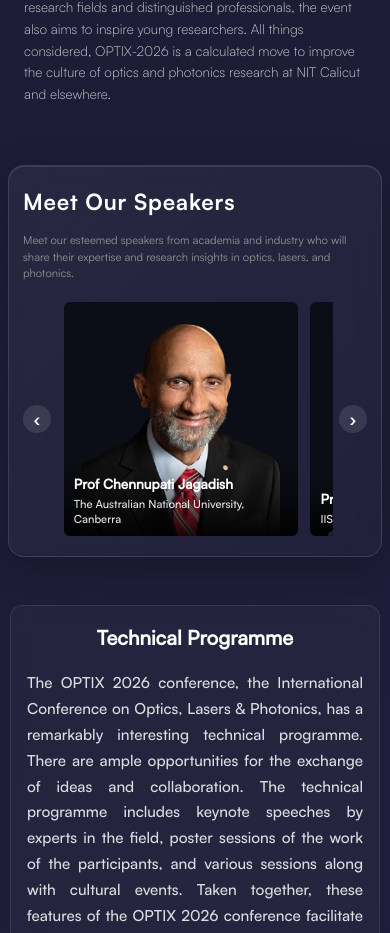
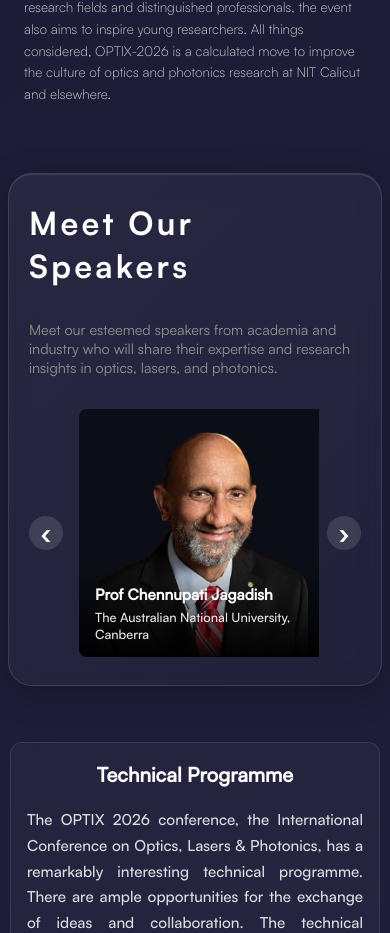
Before and after one commit to AFarHitman7/optix-conference, a React (Vite) app: page / in a window 390 px wide. Shown: the part 1560-2493 px from the top of the page. Built offline with nearby package versions, Linux system fonts and the light colour scheme.

Commit message:
Fix speakers carousel preview sliding behavior

```diff
--- a/src/pages/Register.module.css
+++ b/src/pages/Register.module.css
@@ -136,18 +136,21 @@
 
 .textContainer {
   margin-bottom: 1.8rem;
+  text-align: center;
 }
 
 .textContainer .title {
   font-size: clamp(1.4rem, 2vw, 1.8rem);
   font-weight: 600;
   margin-bottom: 0.4rem;
+  text-align: center;
 }
 
 .subtitle {
   font-size: 0.95rem;
   color: #475569;
   margin-bottom: 0.5rem;
+  text-align: center;
 }
 
 .earlyBirdBanner {
--- a/src/pages/Speakers.jsx
+++ b/src/pages/Speakers.jsx
@@ -1,5 +1,5 @@
+import { useEffect, useState } from "react";
 import styles from "./Speakers.module.css";
-import { useRef, useEffect, useState } from "react";
 
 const images = import.meta.glob("./assets/speakers/*.png", { eager: true });
 
@@ -50,20 +50,27 @@ const speakerMeta = {
   },
 };
 
-const speakers = Object.entries(images).map(([path, module], index) => {
-  const fileName = path.split("/").pop(); // "01.png"
+const speakers = Object.entries(images)
+  .map(([path, module]) => {
+    const fileName = path.split("/").pop();
 
     return {
-    id: index + 1,
+      id: fileName,
       img: module.default,
       name: speakerMeta[fileName]?.name || "Unknown Speaker",
       designation: speakerMeta[fileName]?.designation || "",
     };
-});
+  })
+  .sort((a, b) => a.id.localeCompare(b.id, undefined, { numeric: true }));
 
-const SpeakerCard = ({ speaker }) => {
-  return (
-    <div className={styles.speakerCard}>
+const getVisibleCount = (width) => {
+  if (width <= 640) return 1;
+  if (width <= 1024) return 2;
+  return 3;
+};
+
+const SpeakerCard = ({ speaker }) => (
+  <article className={styles.speakerCard}>
     <div className={styles.imageWrap}>
       <img src={speaker.img} alt={speaker.name} className={styles.image} />
       <div className={styles.overlay}>
@@ -71,183 +78,71 @@ const SpeakerCard = ({ speaker }) => {
         <p className={styles.speakerDesignation}>{speaker.designation}</p>
       </div>
     </div>
-    </div>
+  </article>
 );
+
+const SpeakerCarousel = () => {
+  const [activeIndex, setActiveIndex] = useState(0);
+  const [visibleCount, setVisibleCount] = useState(getVisibleCount(window.innerWidth));
+
+  useEffect(() => {
+    const handleResize = () => setVisibleCount(getVisibleCount(window.innerWidth));
+    window.addEventListener("resize", handleResize);
+    return () => window.removeEventListener("resize", handleResize);
+  }, []);
+
+  const maxStartIndex = Math.max(0, speakers.length - visibleCount);
+
+  useEffect(() => {
+    if (activeIndex > maxStartIndex) {
+      setActiveIndex(maxStartIndex);
+    }
+  }, [activeIndex, maxStartIndex]);
+
+  const next = () => {
+    setActiveIndex((prev) => (prev >= maxStartIndex ? 0 : prev + 1));
   };
 
-const SpeakerCarousel = () => {
-  const carouselRef = useRef(null);
-  const intervalRef = useRef(null);
-  const [activeIndex, setActiveIndex] = useState(0);
-
-  const infiniteSpeakers = [...speakers, ...speakers, ...speakers];
-
-  const updateActive = () => {
-    const el = carouselRef.current;
-    if (!el) return;
-
-    const setWidth = el.scrollWidth / 3;
-
-    if (el.scrollLeft <= setWidth * 0.5) {
-      el.scrollLeft += setWidth;
-    } else if (el.scrollLeft >= setWidth * 2.5) {
-      el.scrollLeft -= setWidth;
-    }
-
-    const center = el.scrollLeft + el.offsetWidth / 2;
-
-    const cards = Array.from(el.children);
-    let closest = 0;
-    let min = Infinity;
-
-    cards.forEach((card, i) => {
-      const box = card.offsetLeft + card.offsetWidth / 2;
-      const d = Math.abs(center - box);
-      if (d < min) {
-        min = d;
-        closest = i;
-      }
-    });
-
-    setActiveIndex(closest);
+  const previous = () => {
+    setActiveIndex((prev) => (prev <= 0 ? maxStartIndex : prev - 1));
   };
-
-  const getScrollAmount = () => {
-    const el = carouselRef.current;
-    if (!el) return 0;
-
-    const width = el.offsetWidth;
-
-    // Responsive scroll amounts based on screen width
-    if (width <= 380) {
-      // Very small mobile - scroll nearly full width (90%)
-      return width * 0.9;
-    } else if (width <= 480) {
-      // Small mobile - scroll 85% of width
-      return width * 0.85;
-    } else if (width <= 640) {
-      // Mobile portrait - scroll 70% of width
-      return width * 0.7;
-    } else if (width <= 900) {
-      // Small tablets - scroll 50% (one card when 2 visible)
-      return width * 0.5;
-    } else if (width <= 1200) {
-      // Tablets - scroll 33% (one card when 3 visible)
-      return width * 0.33;
-    } else {
-      // Desktop - scroll 25% (one card when 4 visible)
-      return width * 0.25;
-    }
-  };
-
-  const isMobileViewport = () => window.innerWidth <= 768;
-
-  const autoScroll = () => {
-    const el = carouselRef.current;
-    if (!el || isMobileViewport()) return;
-
-    el.scrollBy({
-      left: getScrollAmount(),
-      behavior: "smooth",
-    });
-  };
-
-  const scroll = (dir) => {
-    const el = carouselRef.current;
-    if (!el) return;
-
-    const amount = getScrollAmount();
-
-    el.scrollBy({
-      left: dir === "left" ? -amount : amount,
-      behavior: "smooth",
-    });
-
-    stopAutoScroll();
-  };
-
-  const startAutoScroll = () => {
-    if (isMobileViewport()) {
-      stopAutoScroll();
-      return;
-    }
-
-    if (!intervalRef.current) {
-      intervalRef.current = setInterval(autoScroll, 3000);
-    }
-  };
-
-  const stopAutoScroll = () => {
-    if (intervalRef.current) {
-      clearInterval(intervalRef.current);
-      intervalRef.current = null;
-    }
-  };
-
-  useEffect(() => {
-    const el = carouselRef.current;
-    if (!el) return;
-
-    // start from middle set
-    el.scrollLeft = el.scrollWidth / 3;
-
-    startAutoScroll();
-
-    el.addEventListener("scroll", updateActive);
-
-    // Handle window resize to recalculate scroll amounts
-    const handleResize = () => {
-      updateActive();
-
-      if (isMobileViewport()) {
-        stopAutoScroll();
-      } else {
-        startAutoScroll();
-      }
-    };
-    window.addEventListener("resize", handleResize);
-
-    return () => {
-      stopAutoScroll();
-      el.removeEventListener("scroll", updateActive);
-      window.removeEventListener("resize", handleResize);
-    };
-  }, []);
 
   return (
     <div className={styles.carouselContainer}>
       <button
         className={styles.navButton}
-        onClick={() => scroll("left")}
+        onClick={previous}
         aria-label="Previous speaker"
+        type="button"
       >
         ‹
       </button>
 
+      <div className={styles.viewport}>
         <div
-        className={styles.carousel}
-        ref={carouselRef}
-        onMouseEnter={stopAutoScroll}
-        onMouseLeave={startAutoScroll}
-        onTouchStart={stopAutoScroll}
-        onTouchEnd={startAutoScroll}
+          className={styles.track}
+          style={{
+            width: `${(speakers.length * 100) / visibleCount}%`,
+            transform: `translateX(-${(activeIndex * 100) / speakers.length}%)`,
+          }}
         >
-        {infiniteSpeakers.map((speaker, i) => (
+          {speakers.map((speaker) => (
             <div
-            key={`${speaker.id}-${i}`}
-            className={`${styles.slide} ${
-              i === activeIndex ? styles.active : ""
-            }`}
+              key={speaker.id}
+              className={styles.slide}
+              style={{ width: `${100 / speakers.length}%` }}
             >
               <SpeakerCard speaker={speaker} />
             </div>
           ))}
         </div>
+      </div>
 
       <button
         className={styles.navButton}
-        onClick={() => scroll("right")}
+        onClick={next}
         aria-label="Next speaker"
+        type="button"
       >
         ›
       </button>
@@ -257,20 +152,18 @@ const SpeakerCarousel = () => {
 
 export default function Speakers() {
   return (
-    <>
     <section className={styles.page}>
       <div className={styles.container}>
         <div className={styles.textContainer}>
           <h1 className={styles.title}>Meet Our Speakers</h1>
           <p>
-              Meet our esteemed speakers from academia and industry who will
-              share their expertise and research insights in optics, lasers, and
+            Meet our esteemed speakers from academia and industry who will share
+            their expertise and research insights in optics, lasers, and
             photonics.
           </p>
         </div>
         <SpeakerCarousel />
       </div>
     </section>
-    </>
   );
 }
--- a/src/pages/Speakers.module.css
+++ b/src/pages/Speakers.module.css
@@ -1,7 +1,6 @@
 .page {
   position: relative;
   color: #fff;
-  height: fit-content;
   padding: 7rem 1.5rem;
 }
 
@@ -21,7 +20,7 @@
   backdrop-filter: blur(12px);
   border: 1px solid rgba(255, 255, 255, 0.12);
   border-radius: 1.5rem;
-  padding: 3rem 7rem;
+  padding: 3rem 4rem;
   box-shadow:
     0 0.5rem 2rem rgba(0, 0, 0, 0.25),
     inset 0 1px 0 rgba(255, 255, 255, 0.1),
@@ -41,7 +40,6 @@
   font-family: Satoshi-Bold;
   font-weight: 600;
   letter-spacing: 0.2rem;
-  width: fit-content;
   margin: 0;
 }
 
@@ -49,45 +47,36 @@
   font-size: 1rem;
   color: #939393;
   font-family: Satoshi-Regular;
-  width: 40%;
+  width: 45%;
   margin: 0;
 }
 
 .carouselContainer {
-  position: relative;
   width: 100%;
   display: flex;
   align-items: center;
   gap: 1rem;
 }
 
-.carousel {
-  display: flex;
-  overflow-x: auto;
-  scroll-behavior: smooth;
-  scrollbar-width: none;
+.viewport {
+  width: 100%;
+  overflow: hidden;
 }
 
-.carousel::-webkit-scrollbar {
-  display: none;
+.track {
+  display: flex;
+  transition: transform 0.35s ease;
+  will-change: transform;
 }
 
 .slide {
-  flex: 0 0 25%; /* 4 visible */
-  padding: 0 0.75rem;
-  transition:
-    transform 0.3s ease,
-    opacity 0.3s ease;
-}
-
-.active {
-  transform: scale(1.05);
+  min-width: 0;
+  flex-shrink: 0;
+  padding: 0 0.5rem;
 }
 
 .speakerCard {
   width: 100%;
-  scroll-snap-align: start;
-  scroll-snap-stop: always;
 }
 
 .imageWrap {
@@ -104,47 +93,39 @@
 
 .image {
   width: 85%;
-  object-fit: fill;
-  transition: transform 0.3s ease;
-  filter: grayscale();
+  object-fit: contain;
+  transition: transform 0.25s ease;
 }
 
 .imageWrap:hover .image {
-  transform: scale(1.1);
-  filter: unset;
+  transform: scale(1.05);
 }
 
 .overlay {
   position: absolute;
-  bottom: -1px;
+  bottom: 0;
   left: 0;
   right: 0;
-  background: linear-gradient(to top, rgba(0, 0, 0, 0.9), transparent);
-  padding: 2rem 1rem 1rem;
-  transform: translateY(100%);
-  transition: transform 0.3s ease;
-  color: white;
-}
-
-.imageWrap:hover .overlay {
-  transform: translateY(0);
+  background: linear-gradient(to top, rgba(0, 0, 0, 0.95), transparent);
+  padding: 1.5rem 1rem 0.9rem;
+  color: #fff;
 }
 
 .speakerName {
   margin: 0;
-  font-size: 1.1rem;
+  font-size: 1rem;
   font-weight: 600;
   margin-bottom: 0.25rem;
 }
 
 .speakerDesignation {
   margin: 0;
-  font-size: 0.9rem;
+  font-size: 0.85rem;
   opacity: 0.9;
 }
 
 .navButton {
-  background: rgba(255, 255, 255, 0.1);
+  background: rgba(255, 255, 255, 0.12);
   color: white;
   border: none;
   width: 40px;
@@ -153,166 +134,49 @@
   font-size: 24px;
   cursor: pointer;
   flex-shrink: 0;
-  transition: background 0.2s;
-  z-index: 10;
   display: flex;
   justify-content: center;
   align-items: center;
-  -webkit-tap-highlight-color: transparent;
-  touch-action: manipulation;
+  transition: background 0.2s ease;
 }
 
 .navButton:hover {
-  background: rgba(0, 0, 0, 0.7);
+  background: rgba(255, 255, 255, 0.24);
 }
 
-.navButton:active {
-  transform: scale(0.95);
-  background: rgba(0, 0, 0, 0.8);
-}
-
-/* ============================================
-   RESPONSIVE STYLES
-   ============================================ */
-
-/* Large desktops */
-@media (max-width: 1400px) {
-  .container {
-    max-width: 85%;
-    padding: 3rem 5rem;
-  }
-
-  .title {
-    font-size: 2.75rem;
-    letter-spacing: 0.15rem;
-  }
-}
-
-/* Tablets and small desktops */
 @media (max-width: 1200px) {
-  .page {
-    padding: 5rem 1.5rem;
-  }
-
   .container {
     max-width: 90%;
-    padding: 2.5rem 3rem;
-  }
-
-  .title {
-    font-size: 2.5rem;
-    letter-spacing: 0.12rem;
-  }
-
-  .textContainer p {
-    font-size: 0.75rem;
-    width: 45%;
-  }
-
-  .slide {
-    flex: 0 0 33.333%; /* 3 visible */
-  }
-}
-
-/* Medium tablets */
-@media (max-width: 1024px) {
-  .container {
-    max-width: 95%;
-    padding: 2rem 2rem;
-  }
-
-  .title {
-    font-size: 2.2rem;
-    letter-spacing: 0.1rem;
+    padding: 2.5rem;
   }
 
   .textContainer p {
     width: 50%;
   }
-
-  .navButton {
-    width: 36px;
-    height: 36px;
-    font-size: 20px;
-  }
 }
 
-/* Small tablets */
 @media (max-width: 900px) {
   .page {
     padding: 4rem 1rem;
   }
 
   .container {
-    padding: 2rem 1.5rem;
-    gap: 1.5rem;
+    max-width: 100%;
+    padding: 1.75rem 1.25rem;
   }
 
   .textContainer {
     flex-direction: column;
     align-items: flex-start;
-    gap: 1rem;
   }
 
   .title {
     font-size: 2rem;
-    width: 100%;
   }
 
   .textContainer p {
     width: 100%;
-    font-size: 0.85rem;
-  }
-
-  .slide {
-    flex: 0 0 50%; /* 2 visible */
-  }
-
-  .speakerName {
-    font-size: 1rem;
-  }
-
-  .speakerDesignation {
-    font-size: 0.85rem;
-  }
-}
-
-/* Mobile landscape and below */
-@media (max-width: 768px) {
-  .page {
-    padding: 3rem 0.75rem;
-  }
-
-  .container {
-    max-width: 100%;
-    padding: 1.75rem 1.25rem;
-    border-radius: 1rem;
-  }
-
-  .title {
-    font-size: 1.8rem;
-    letter-spacing: 0.08rem;
-  }
-
-  .textContainer p {
-    font-size: 0.8rem;
-    line-height: 1.5;
-  }
-
-  .carouselContainer {
-    gap: 0.75rem;
-  }
-
-  .navButton {
-    width: 32px;
-    height: 32px;
-    font-size: 18px;
-    /* Remove 300ms delay on mobile taps */
-    -webkit-tap-highlight-color: rgba(255, 255, 255, 0.1);
-  }
-
-  .overlay {
-    padding: 1.5rem 0.875rem 0.875rem;
+    font-size: 0.9rem;
   }
 
   .speakerName {
@@ -322,40 +186,11 @@
   .speakerDesignation {
     font-size: 0.8rem;
   }
-
-  /* Remove grayscale on tablets and below */
-  .image {
-    filter: none;
-  }
-
-  .imageWrap:hover .image {
-    filter: none;
-  }
 }
 
-/* Mobile portrait */
 @media (max-width: 640px) {
   .page {
     padding: 2.5rem 0.5rem;
-  }
-
-  .container {
-    padding: 1.5rem 1rem;
-    gap: 1.25rem;
-  }
-
-  .title {
-    font-size: 1.6rem;
-    letter-spacing: 0.05rem;
-  }
-
-  .textContainer p {
-    font-size: 0.75rem;
-  }
-
-  .slide {
-    flex: 0 0 70%; /* 1.5 visible for context */
-    padding: 0 0.5rem;
   }
 
   .carouselContainer {
@@ -363,178 +198,7 @@
   }
 
   .navButton {
-    width: 30px;
-    height: 30px;
-    font-size: 16px;
-    /* Instant tap response */
-    transition:
-      transform 0.1s ease,
-      background 0.1s ease;
-  }
-
-  .navButton:active {
-    transform: scale(0.9);
-    background: rgba(255, 255, 255, 0.25);
-  }
-
-  .imageWrap {
-    border-radius: 6px;
-  }
-
-  /* Show overlay by default on mobile (no hover) */
-  .overlay {
-    transform: translateY(0);
-    padding: 1.25rem 0.75rem 0.75rem;
-  }
-
-  .speakerName {
-    font-size: 0.9rem;
-  }
-
-  .speakerDesignation {
-    font-size: 0.75rem;
-  }
-
-  /* Disable scale effect on mobile */
-  .active {
-    transform: scale(1);
+    width: 34px;
+    height: 34px;
   }
 }
-
-/* Small mobile devices */
-@media (max-width: 480px) {
-  .page {
-    padding: 2rem 0.5rem;
-  }
-
-  .container {
-    padding: 1.25rem 0.875rem;
-  }
-
-  .title {
-    font-size: 1.4rem;
-  }
-
-  .textContainer p {
-    font-size: 0.7rem;
-  }
-
-  .slide {
-    flex: 0 0 85%; /* 1 visible with peek */
-    padding: 0 0.4rem;
-  }
-
-  .carouselContainer {
-    gap: 0.4rem;
-  }
-
-  .navButton {
-    width: 28px;
-    height: 28px;
-    font-size: 15px;
-    transition:
-      transform 0.08s ease,
-      background 0.08s ease;
-  }
-
-  .navButton:active {
-    transform: scale(0.88);
-  }
-
-  .overlay {
-    padding: 1rem 0.625rem 0.625rem;
-  }
-
-  .speakerName {
-    font-size: 0.85rem;
-  }
-
-  .speakerDesignation {
-    font-size: 0.7rem;
-  }
-}
-
-/* Very small mobile devices */
-@media (max-width: 380px) {
-  .page {
-    padding: 1.75rem 0.375rem;
-  }
-
-  .container {
-    padding: 1rem 0.75rem;
-    border-radius: 0.75rem;
-  }
-
-  .title {
-    font-size: 1.25rem;
-  }
-
-  .textContainer p {
-    font-size: 0.65rem;
-  }
-
-  .slide {
-    flex: 0 0 90%; /* Nearly full width */
-  }
-
-  .navButton {
-    width: 26px;
-    height: 26px;
-    font-size: 14px;
-    transition:
-      transform 0.08s ease,
-      background 0.08s ease;
-  }
-}
-
-/* Touch devices - always show overlay and faster response */
-@media (hover: none) and (pointer: coarse) {
-  .overlay {
-    transform: translateY(0);
-  }
-
-  .imageWrap:hover .overlay {
-    transform: translateY(0);
-  }
-
-  /* Remove hover scale and grayscale on touch devices */
-  .image {
-    filter: none;
-  }
-
-  .imageWrap:hover .image {
-    transform: scale(1);
-    filter: none;
-  }
-
-  /* Super fast button response on touch */
-  .navButton {
-    transition:
-      transform 0.05s ease,
-      background 0.05s ease;
-  }
-
-  .navButton:active {
-    transform: scale(0.85);
-    background: rgba(255, 255, 255, 0.3);
-  }
-}
-
-/* Landscape orientation for mobile */
-@media (max-height: 600px) and (orientation: landscape) {
-  .page {
-    padding: 2rem 1rem;
-  }
-
-  .container {
-    padding: 1.5rem 2rem;
-  }
-
-  .title {
-    font-size: 1.5rem;
-  }
-
-  .slide {
-    flex: 0 0 33.333%; /* 3 visible in landscape */
-  }
-}
```
Lines whose indentation alone changed are shown as unchanged.
